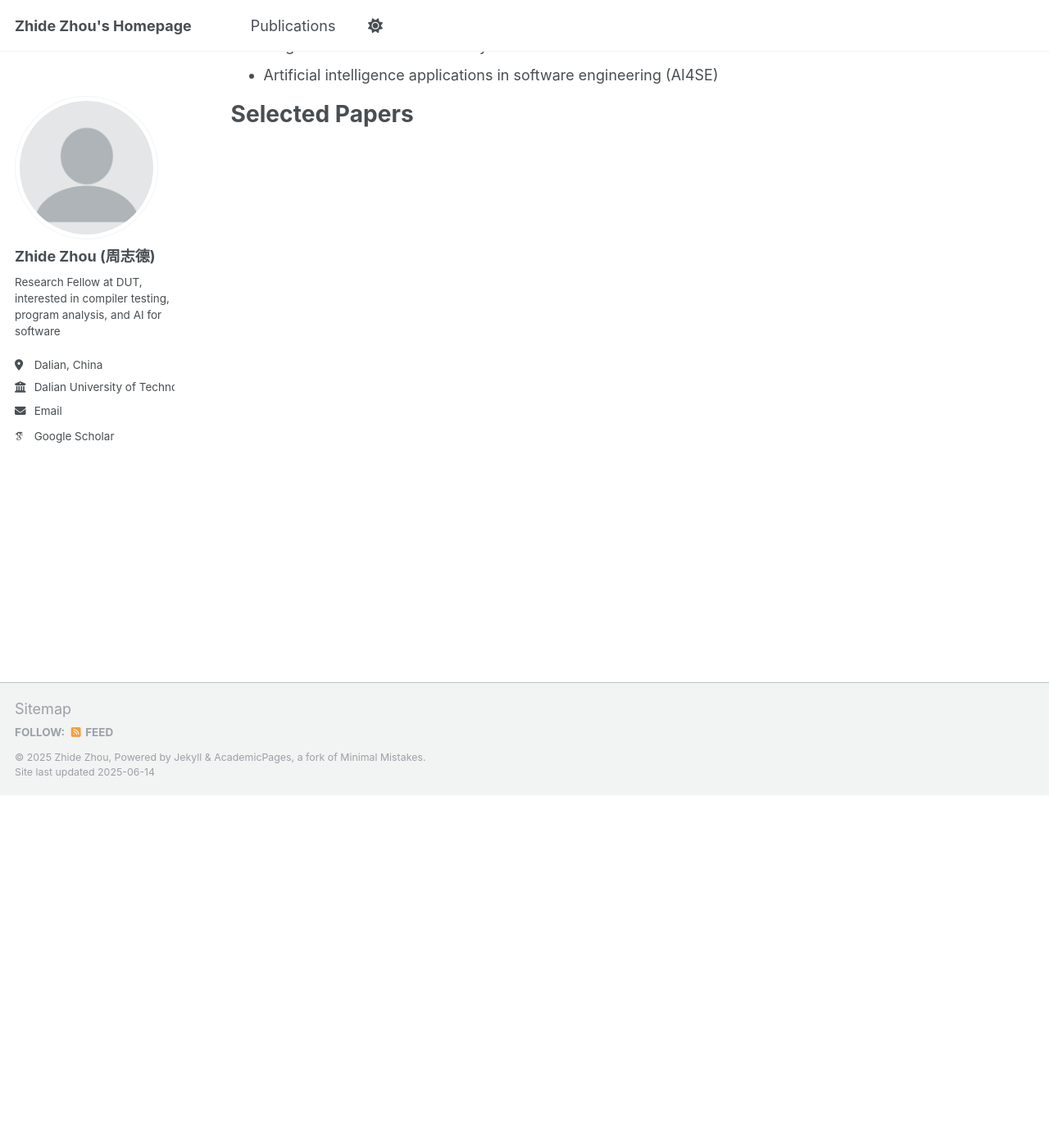
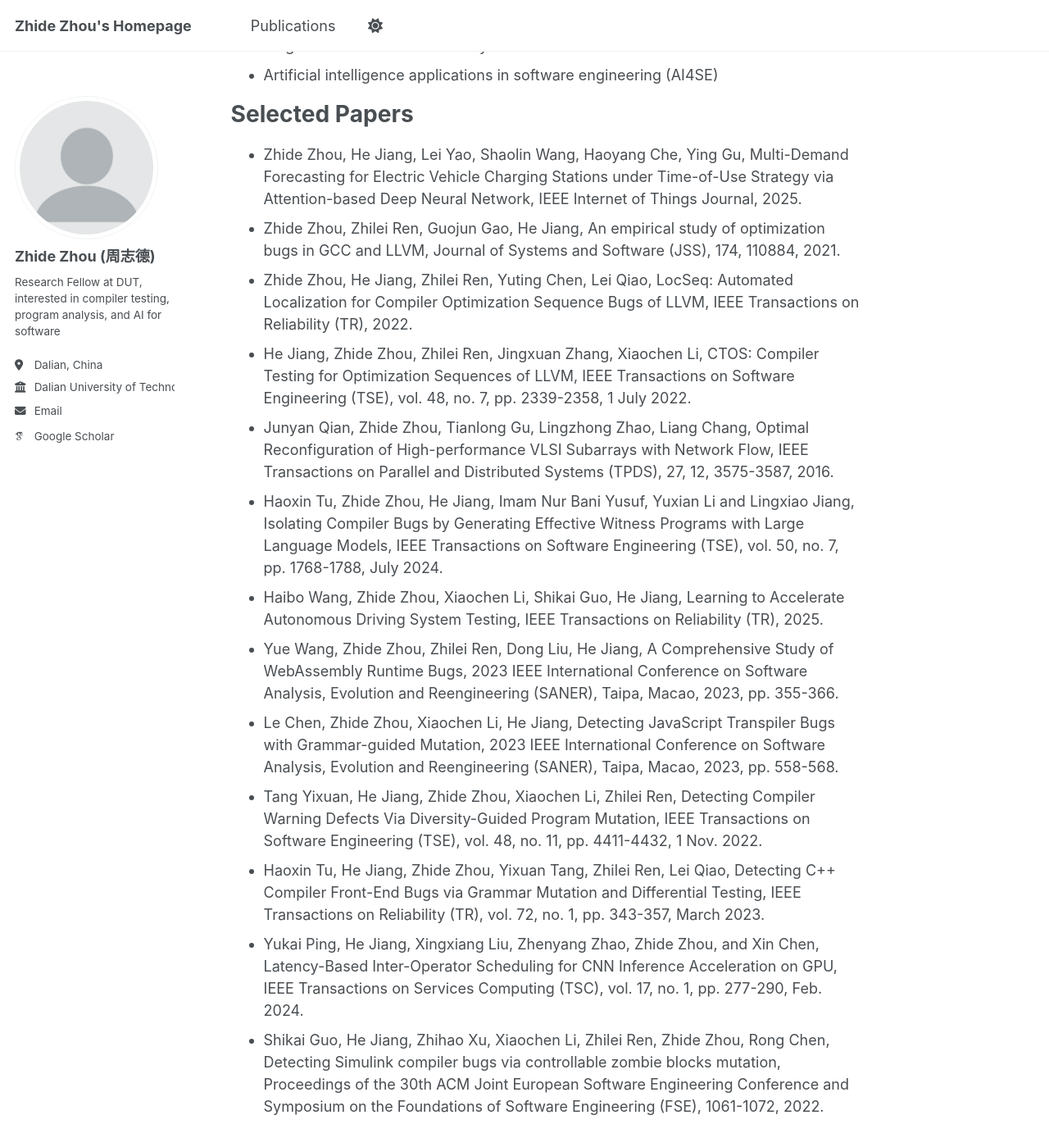
Before and after one commit to coffezhou/Zhide-Zhou.github.io, a Jekyll site: the page built from _pages/about.md, in a window 1280 px wide and 1400 px high, scrolled down 430 px. Shown: the whole window at 82% size. Built offline with Jekyll 4.4.1, drawn with Linux system fonts in a browser that asks for light colours; some web fonts are replaced.

Commit message:
Update about.md

```diff
--- a/_pages/about.md
+++ b/_pages/about.md
@@ -21,3 +21,16 @@ As a professional member of [ACM](https://www.acm.org/), [IEEE](https://www.comp
 
 Selected Papers
 ======
+* Zhide Zhou, He Jiang, Lei Yao, Shaolin Wang, Haoyang Che, Ying Gu, Multi-Demand Forecasting for Electric Vehicle Charging Stations under Time-of-Use Strategy via Attention-based Deep Neural Network, IEEE Internet of Things Journal, 2025.
+* Zhide Zhou, Zhilei Ren, Guojun Gao, He Jiang, An empirical study of optimization bugs in GCC and LLVM, Journal of Systems and Software (JSS), 174, 110884, 2021.
+* Zhide Zhou, He Jiang, Zhilei Ren, Yuting Chen, Lei Qiao, LocSeq: Automated Localization for Compiler Optimization Sequence Bugs of LLVM, IEEE Transactions on Reliability (TR), 2022.
+* He Jiang, Zhide Zhou, Zhilei Ren, Jingxuan Zhang, Xiaochen Li, CTOS: Compiler Testing for Optimization Sequences of LLVM, IEEE Transactions on Software Engineering (TSE), vol. 48, no. 7, pp. 2339-2358, 1 July 2022.
+* Junyan Qian, Zhide Zhou, Tianlong Gu, Lingzhong Zhao, Liang Chang, Optimal Reconfiguration of High-performance VLSI Subarrays with Network Flow, IEEE Transactions on Parallel and Distributed Systems (TPDS), 27, 12, 3575-3587, 2016.
+* Haoxin Tu, Zhide Zhou, He Jiang, Imam Nur Bani Yusuf, Yuxian Li and Lingxiao Jiang, Isolating Compiler Bugs by Generating Effective Witness Programs with Large Language Models, IEEE Transactions on Software Engineering (TSE), vol. 50, no. 7, pp. 1768-1788, July 2024.
+* Haibo Wang, Zhide Zhou, Xiaochen Li, Shikai Guo, He Jiang, Learning to Accelerate Autonomous Driving System Testing, IEEE Transactions on Reliability (TR), 2025.
+* Yue Wang, Zhide Zhou, Zhilei Ren, Dong Liu, He Jiang, A Comprehensive Study of WebAssembly Runtime Bugs, 2023 IEEE International Conference on Software Analysis, Evolution and Reengineering (SANER), Taipa, Macao, 2023, pp. 355-366.
+* Le Chen, Zhide Zhou, Xiaochen Li, He Jiang, Detecting JavaScript Transpiler Bugs with Grammar-guided Mutation, 2023 IEEE International Conference on Software Analysis, Evolution and Reengineering (SANER), Taipa, Macao, 2023, pp. 558-568.
+* Tang Yixuan, He Jiang, Zhide Zhou, Xiaochen Li, Zhilei Ren, Detecting Compiler Warning Defects Via Diversity-Guided Program Mutation, IEEE Transactions on Software Engineering (TSE), vol. 48, no. 11, pp. 4411-4432, 1 Nov. 2022.
+* Haoxin Tu, He Jiang, Zhide Zhou, Yixuan Tang, Zhilei Ren, Lei Qiao, Detecting C++ Compiler Front-End Bugs via Grammar Mutation and Differential Testing, IEEE Transactions on Reliability (TR), vol. 72, no. 1, pp. 343-357, March 2023.
+* Yukai Ping, He Jiang, Xingxiang Liu, Zhenyang Zhao, Zhide Zhou, and Xin Chen, Latency-Based Inter-Operator Scheduling for CNN Inference Acceleration on GPU, IEEE Transactions on Services Computing (TSC), vol. 17, no. 1, pp. 277-290, Feb. 2024.
+* Shikai Guo, He Jiang, Zhihao Xu, Xiaochen Li, Zhilei Ren, Zhide Zhou, Rong Chen, Detecting Simulink compiler bugs via controllable zombie blocks mutation, Proceedings of the 30th ACM Joint European Software Engineering Conference and Symposium on the Foundations of Software Engineering (FSE), 1061-1072, 2022.
```
